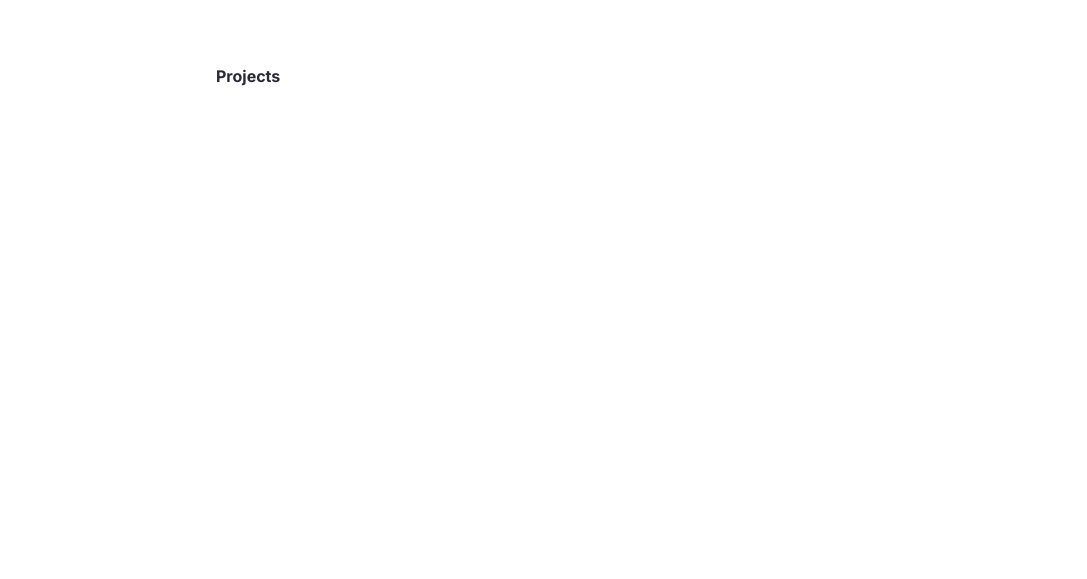
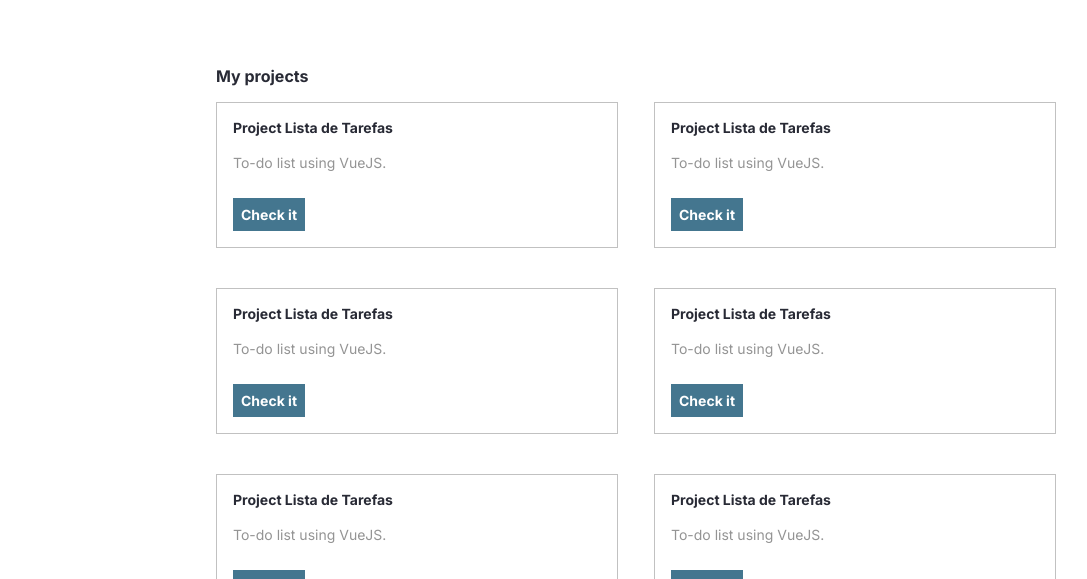
Before and after one commit to GeovaneKlinsman/portifolio, a React (Create React App) app: page / in a window 1280 px wide. Shown: the part 373-952 px from the top of the page, without its empty margins (96-1183 px from the left). Before the commit the page ends 800 px from the top, so only its background shows below. Built offline with nearby package versions, Linux system fonts and the light colour scheme.

Commit message:
Criando o componente de projetos

```diff
--- /dev/null
+++ b/src/components/Project/index.tsx
@@ -0,0 +1,13 @@
+import Paragraph from '../Paragraph'
+import Title from '../Title'
+import { Card, LinkButton } from './styles'
+
+const Project = () => (
+  <Card>
+    <Title>Project Lista de Tarefas</Title>
+    <Paragraph type="secondary">To-do list using VueJS.</Paragraph>
+    <LinkButton href="#">Check it</LinkButton>
+  </Card>
+)
+
+export default Project
--- /dev/null
+++ b/src/components/Project/styles.ts
@@ -0,0 +1,25 @@
+import styled from 'styled-components'
+
+export const Card = styled.div`
+  border: 1px solid #c1c1c1;
+  padding: 16px;
+`
+
+export const LinkButton = styled.a`
+  color: #fff;
+  font-size: 14px;
+  background-color: #44768f;
+  text-decoration: none;
+  padding: 8px;
+  display: inline-block;
+  margin-top: 24px;
+
+  font-weight: bold;
+  cursor: pointer;
+  transition: 0.3s;
+
+  &:hover {
+    color: #000;
+    background-color: #6a7f8a;
+  }
+`
--- a/src/containers/Projects/index.tsx
+++ b/src/containers/Projects/index.tsx
@@ -1,8 +1,30 @@
+import Project from '../../components/Project'
 import Title from '../../components/Title'
+import { List } from './styles'
 
 const Projects = () => (
   <section>
-    <Title fontSize={16}>Projects</Title>
+    <Title fontSize={16}>My projects</Title>
+    <List>
+      <li>
+        <Project />
+      </li>
+      <li>
+        <Project />
+      </li>
+      <li>
+        <Project />
+      </li>
+      <li>
+        <Project />
+      </li>
+      <li>
+        <Project />
+      </li>
+      <li>
+        <Project />
+      </li>
+    </List>
   </section>
 )
 
--- /dev/null
+++ b/src/containers/Projects/styles.ts
@@ -0,0 +1,14 @@
+import styled from 'styled-components'
+
+export const List = styled.ul`
+  display: grid;
+  grid-template-columns: 1fr 1fr;
+  column-gap: 36px;
+  row-gap: 40px;
+
+  @media (max-width: 768px) {
+    grid-template-columns: 1fr;
+    column-gap: 0;
+    row-gap: 16px;
+  }
+`
--- a/src/styles.ts
+++ b/src/styles.ts
@@ -5,6 +5,7 @@
     margin: 0;
     padding: 0;
     font-family: 'Inter', sans-serif;
+    list-style: none;
   }
 
   body {
```
